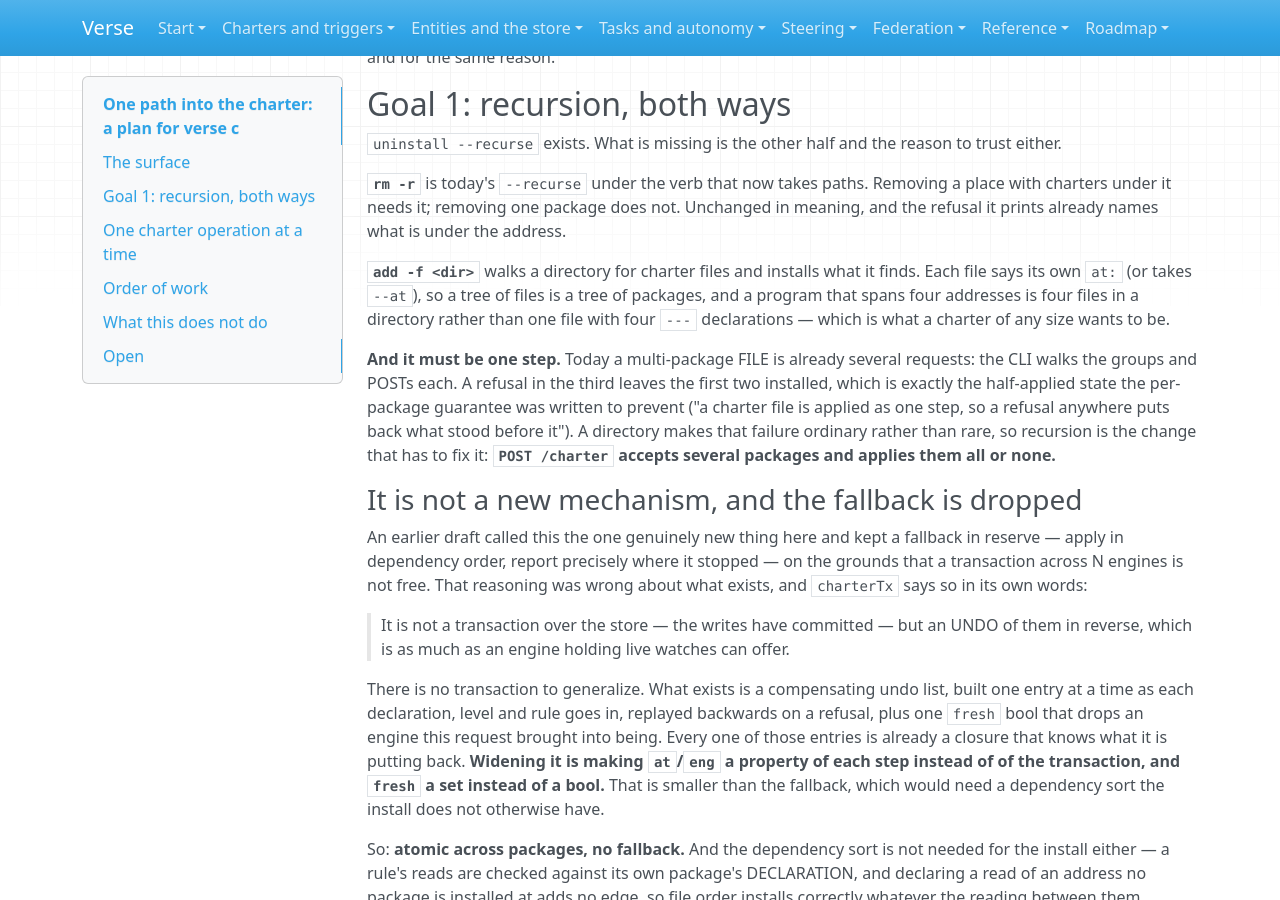
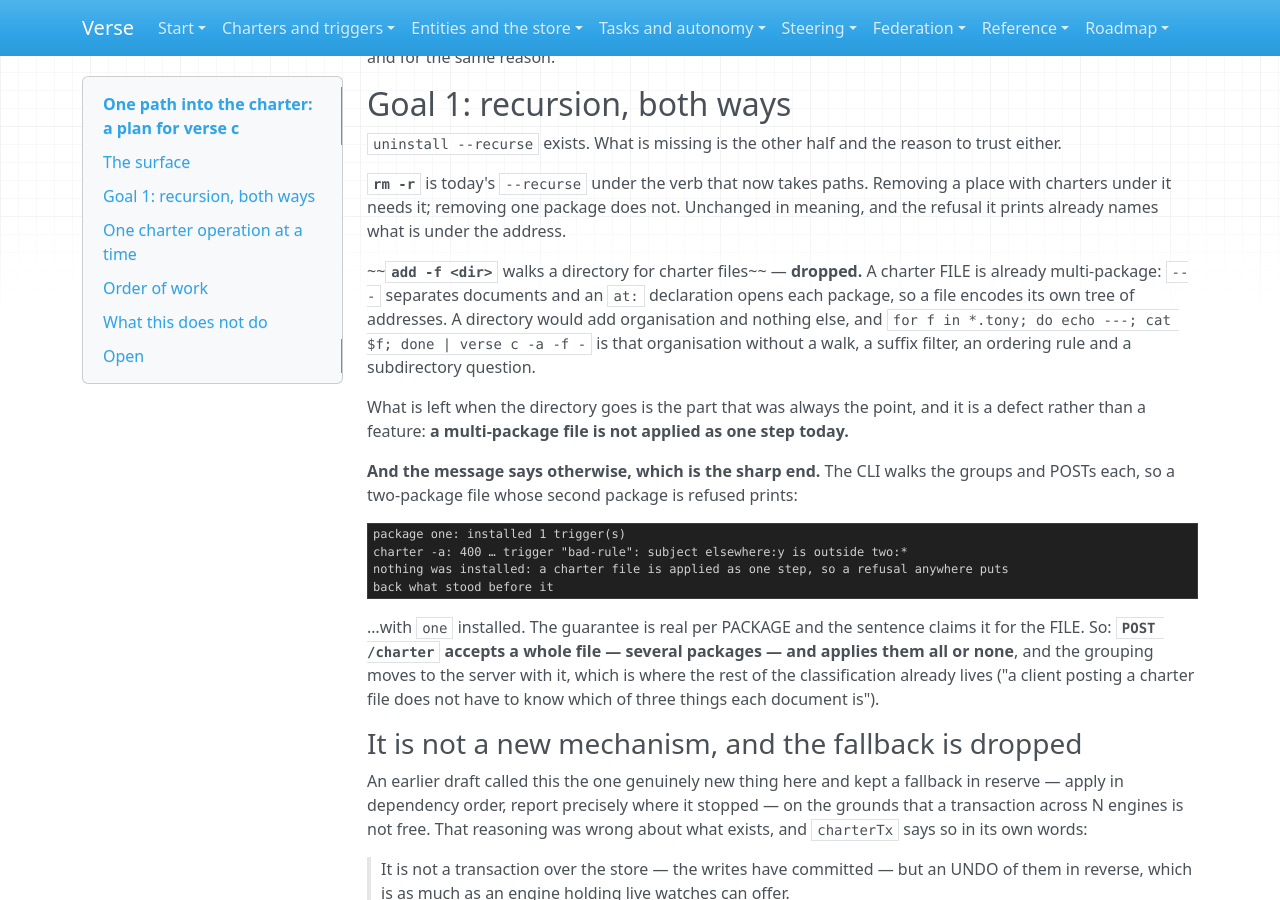
Before and after one commit to signadot/viff, an MkDocs documentation site: the page built from docs/working/charter-command-plan.md, in a window 1280 px wide and 900 px high, scrolled down 1923 px. Built offline with MkDocs 1.6.1, drawn with Linux system fonts in a browser that asks for light colours; some of the changed text lies outside the part shown.

Commit message:
docs: the charter plan drops the directory walk and keeps what it was carrying
`-a -f <dir>` is gone from the plan. A charter FILE is already multi-package — `---`
separates documents and an `at:` declaration opens each package — so a file encodes its
own tree of addresses, and a directory would add organisation and nothing else. The shell
composes files better than a flag would.

What the directory was carrying stays, and it is a defect rather than a feature. A
multi-package file is not applied as one step today: the CLI walks the groups and POSTs
each, so a two-package file whose second package is refused prints

    package one: installed 1 trigger(s)
    charter -a: 400 … subject elsewhere:y is outside two:*
    nothing was installed: a charter file is applied as one step, so a refusal anywhere
    puts back what stood before it

with `one` installed. The guarantee is real per PACKAGE and that sentence claims it for
the FILE. Step 5 is now exactly that: the grouping moves to the server, where the rest of
the classification already lives, and one charterTx spans the request.

```diff
--- a/docs/working/charter-command-plan.md
+++ b/docs/working/charter-command-plan.md
@@ -104,17 +104,28 @@ change to `/charter`, in the same family as `imports:` → `reads:` and for the
 charters under it needs it; removing one package does not. Unchanged in meaning, and the
 refusal it prints already names what is under the address.
 
-**`add -f <dir>`** walks a directory for charter files and installs what it finds. Each file
-says its own `at:` (or takes `--at`), so a tree of files is a tree of packages, and a program
-that spans four addresses is four files in a directory rather than one file with four `---`
-declarations — which is what a charter of any size wants to be.
+~~**`add -f <dir>`** walks a directory for charter files~~ — **dropped.** A charter FILE is
+already multi-package: `---` separates documents and an `at:` declaration opens each package, so
+a file encodes its own tree of addresses. A directory would add organisation and nothing else,
+and `for f in *.tony; do echo ---; cat $f; done | verse c -a -f -` is that organisation without
+a walk, a suffix filter, an ordering rule and a subdirectory question.
 
-**And it must be one step.** Today a multi-package FILE is already several requests: the CLI
-walks the groups and POSTs each. A refusal in the third leaves the first two installed, which is
-exactly the half-applied state the per-package guarantee was written to prevent ("a charter file
-is applied as one step, so a refusal anywhere puts back what stood before it"). A directory
-makes that failure ordinary rather than rare, so recursion is the change that has to fix it:
-**`POST /charter` accepts several packages and applies them all or none.**
+What is left when the directory goes is the part that was always the point, and it is a defect
+rather than a feature: **a multi-package file is not applied as one step today.**
+
+**And the message says otherwise, which is the sharp end.** The CLI walks the groups and POSTs
+each, so a two-package file whose second package is refused prints:
+
+    package one: installed 1 trigger(s)
+    charter -a: 400 … trigger "bad-rule": subject elsewhere:y is outside two:*
+    nothing was installed: a charter file is applied as one step, so a refusal anywhere puts
+    back what stood before it
+
+…with `one` installed. The guarantee is real per PACKAGE and the sentence claims it for the
+FILE. So: **`POST /charter` accepts a whole file — several packages — and applies them all or
+none**, and the grouping moves to the server with it, which is where the rest of the
+classification already lives ("a client posting a charter file does not have to know which of
+three things each document is").
 
 ### It is not a new mechanism, and the fallback is dropped
 
@@ -343,17 +354,20 @@ to remove, and a flag has nothing to collide with. Three things:
   path everywhere now, so the file is `-f` or stdin. A command whose argument changes meaning
   with a flag is what this grammar exists to remove.
 
-### 5. `-a -f <dir>`, applied as one step
+### 5. A file is one request, applied as one step
 
-The walk, then the atomic apply: one `charterTx` for the request, `at`/`eng` per step, `fresh`
-as a set. File order throughout — for installing as well as for reporting, since no edge exists
-to sort by (above).
+The grouping moves to the server, and one `charterTx` spans the request: `at`/`eng` per step,
+`fresh` as a set. File order throughout — for installing as well as for reporting, since no edge
+exists to sort by (above).
 
-Tests: a directory of two packages, one of which is refused → nothing installed, and no engine
-left standing at either address; a package reading another in the same directory installs
-regardless of file order; a rule that fired in the window is not undone, which is the limit
-stated rather than a bug; and the whole walk holds the lock from step 0 for its duration, so a
-second operator's install waits or is told to come back.
+No directory walk. A file already carries its packages, and the shell composes files better than
+a flag would.
+
+Tests: a two-package file, the second refused → nothing installed, and no engine left standing
+at either address; the same file whole → both installed and both engines running; a package
+reading another in the same file installs regardless of order; a rule that fired in the window
+is not undone, which is the limit stated rather than a bug; and the whole install holds the lock
+from step 0 for its duration, so a second operator's install waits or is told to come back.
 
 ## What this does not do
 
```
